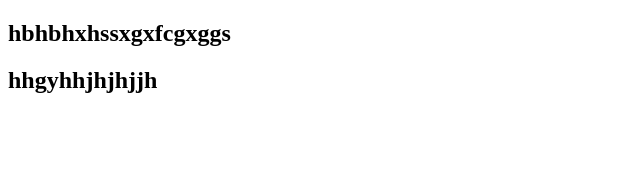
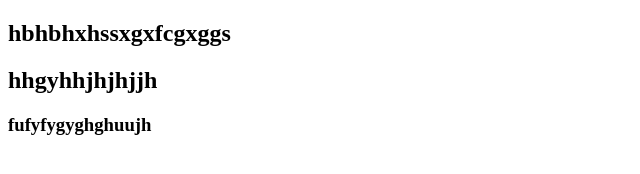
Before and after one commit to Veevean1/MyApp-Creation, a plain HTML site: page login.html in a window 1280 px wide. Shown: the whole page, without its empty margins (0-640 px from the left). Drawn offline with Linux system fonts and the light colour scheme.

Commit message:
Added to my login form

```diff
--- a/login.html
+++ b/login.html
@@ -10,5 +10,6 @@
    <div>
     <h2>hhgyhhjhjhjjh</h2>
    </div>
+   <h3>fufyfygyghghuujh</h3>
 </body>
 </html>
```
